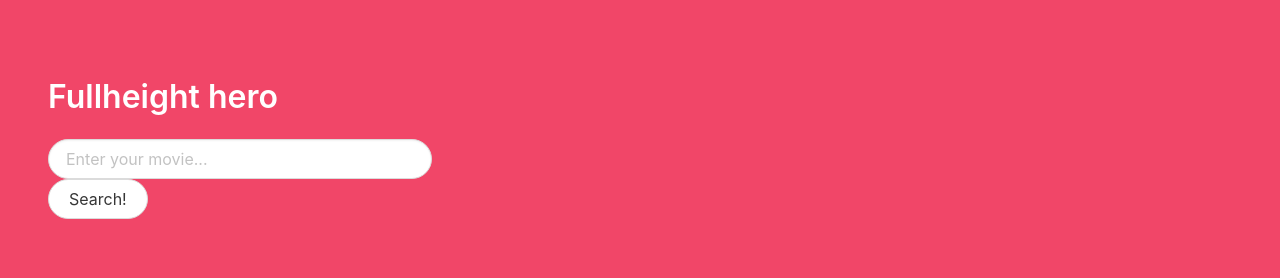
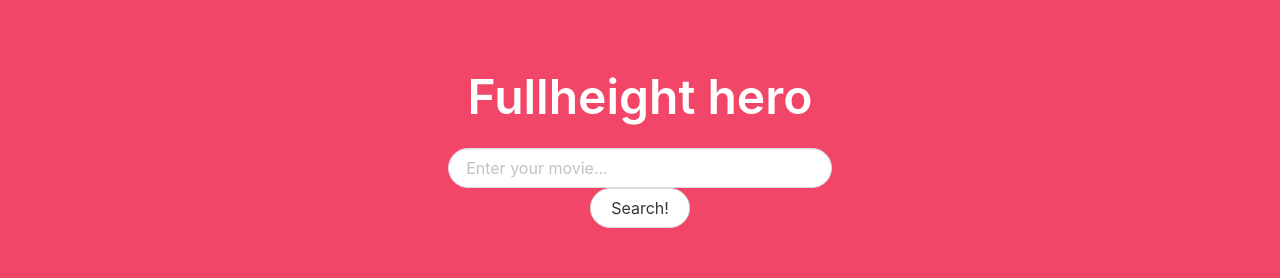
Before and after one commit to nalderson/project-2, a React app: page / in a window 1280 px wide. Shown: the part 291-569 px from the top of the page. Built offline with nearby package versions, Linux system fonts and the light colour scheme; no server answers; the HTML template or start-up script is replaced by a standard one.

Commit message:
fourthcommit

```diff
--- a/src/components/Home.js
+++ b/src/components/Home.js
@@ -37,12 +37,13 @@ export default function Home() {
   }, [])
 
 
-  return <div className="hero is-danger is-fullheight">
-    <div className="hero-body">
-      <div className="">
-        <p className="title">
+  return <div className="hero is-danger is-fullheight ">
+    <div className="hero-body is-justify-content-center">
+      <div className="has-text-centered ">
+        <p className="title is-size-1">
           Fullheight hero
         </p>
+        <div className="is-flex-direction-row">
           <input className="input is-rounded"
             placeholder="Enter your movie..."
             type="text"
@@ -57,6 +58,7 @@ export default function Home() {
             Search!
           </Link>
         </div>
+      </div>
       <Slider {...settings} style={sliderStyle}>
         {popular.map(result => {
           console.log(popular.poster_path, 'line: 39')
--- a/src/styles/style.scss
+++ b/src/styles/style.scss
@@ -74,7 +74,3 @@ section {
   width: 25%
 }
 }
-
-.title {
-  font-size: 70px;
-}
```
Lines whose indentation alone changed are shown as unchanged.
